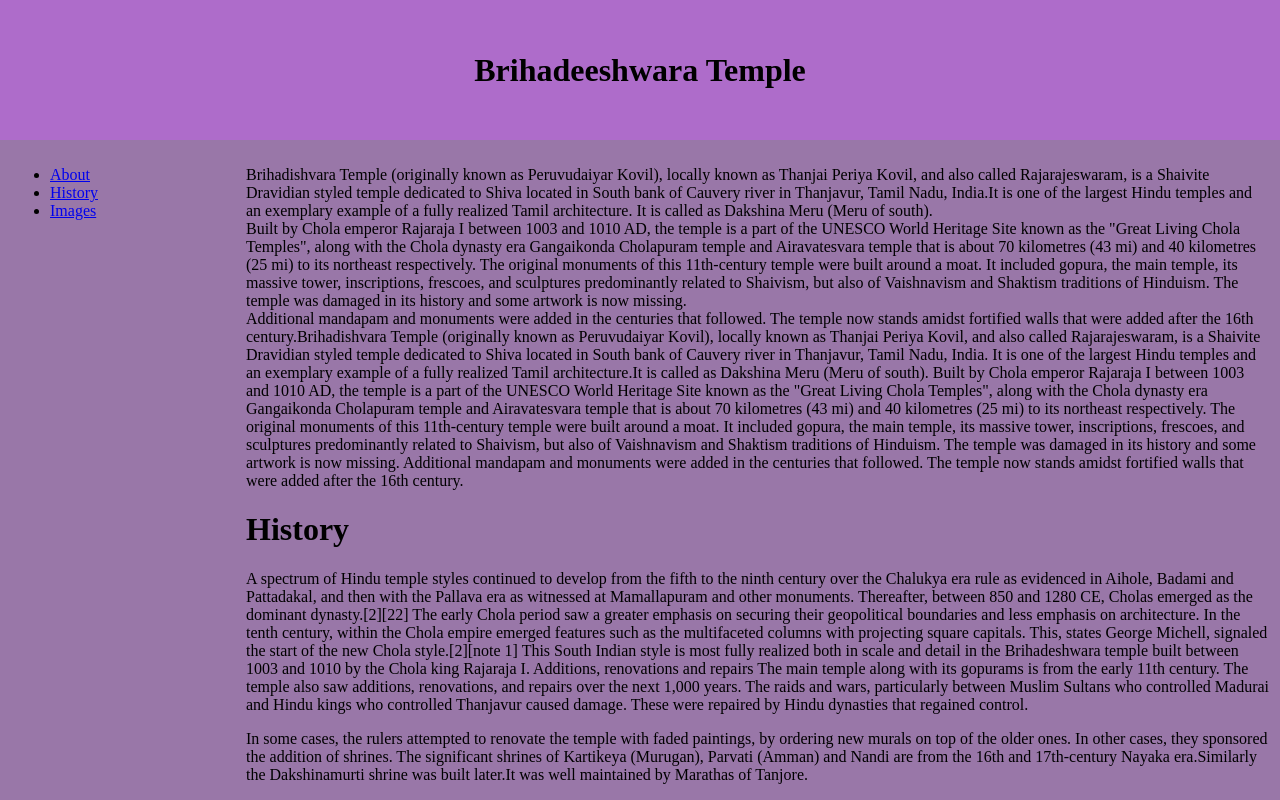
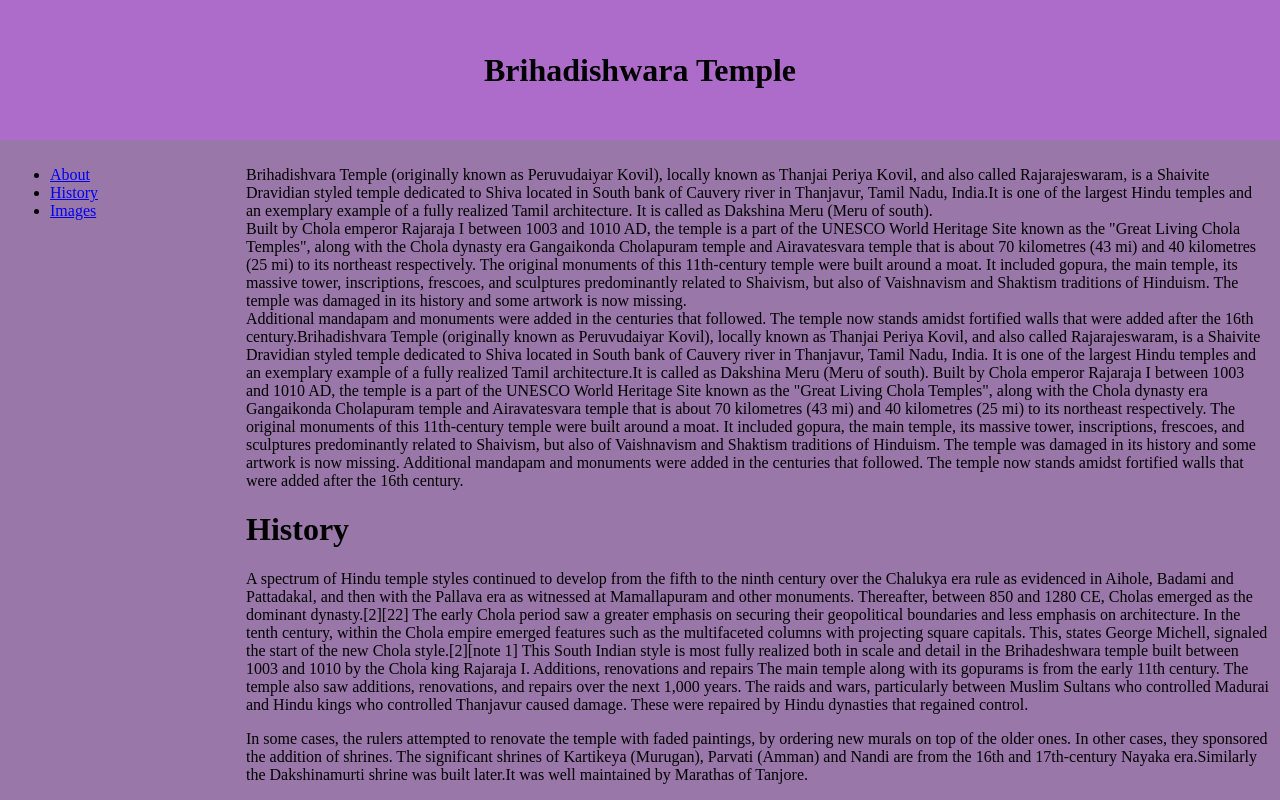
Before and after one commit to PreethySivakumar/two-col-layout, a plain HTML site: page index.html in a window 1280 px wide. Shown: the top 800 px of the page. Drawn offline with Linux system fonts and the light colour scheme.

Commit message:
Update index.html

```diff
--- a/index.html
+++ b/index.html
@@ -11,7 +11,7 @@
         <tr>
             <!--HEADING-->
             <td colspan="3"  style="height:120px;background-color:#ae6cca" align="center" >
-            <h1>Brihadeeshwara Temple</h1>
+            <h1>Brihadishwara Temple</h1>
             </td>
         </tr>
         <tr>
```
